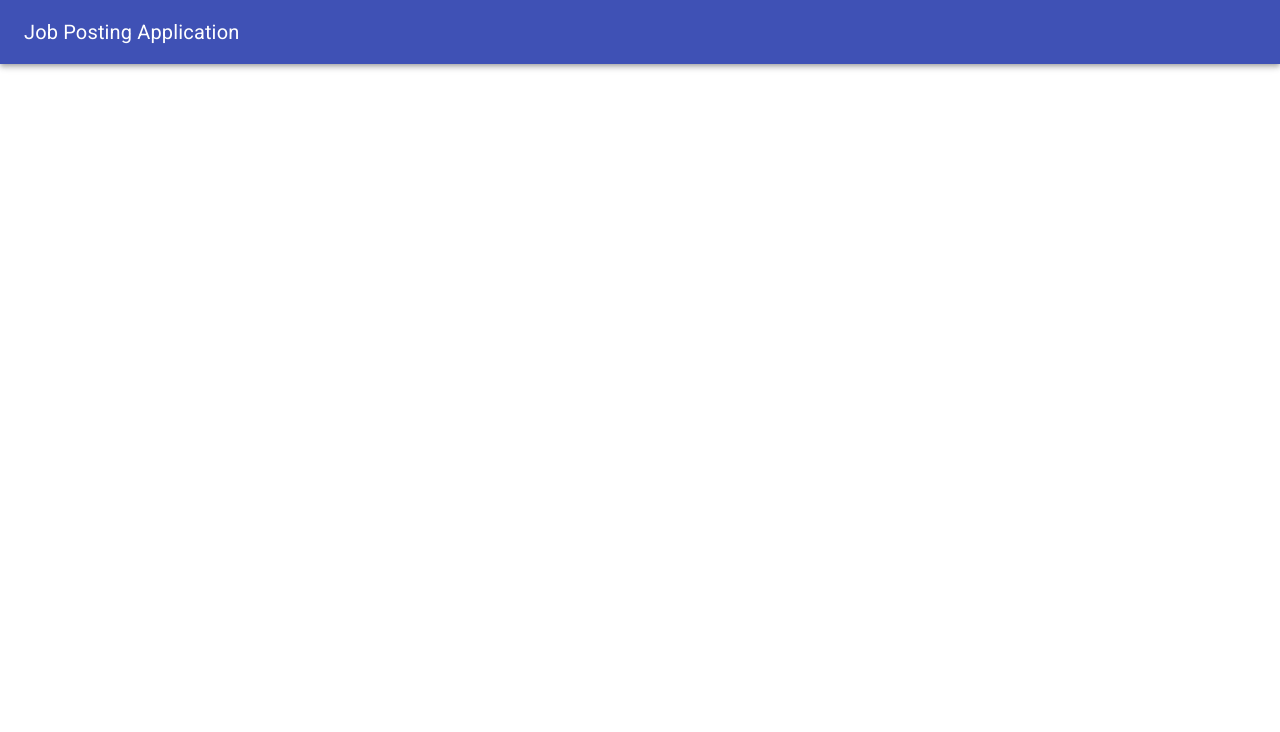
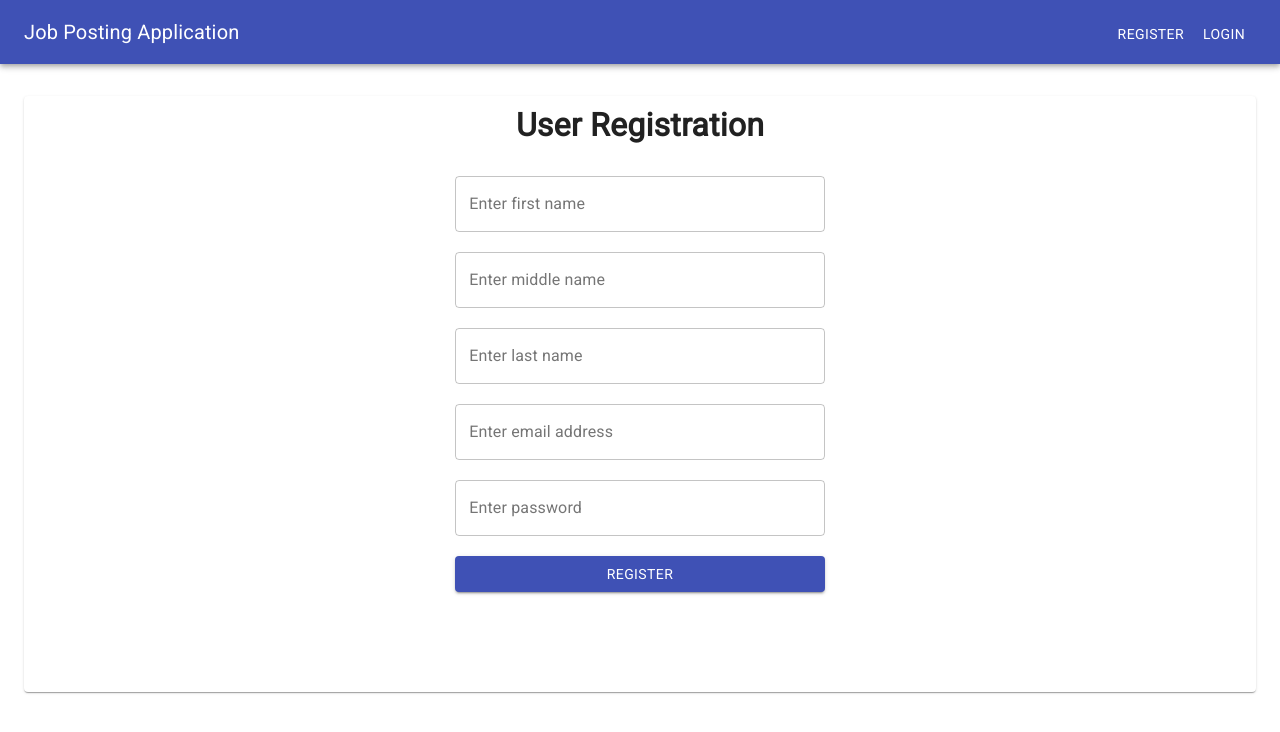
Before and after one commit to Vikas-Kumar56/job-react-udemy, a React (Create React App) app: page /register in a window 1280 px wide. Shown: the top 732 px of the page. Built offline with nearby package versions, Linux system fonts and the light colour scheme.

Commit message:
add register form

```diff
--- a/src/App.js
+++ b/src/App.js
@@ -4,6 +4,7 @@ import Layout from './components/layout';
 import JobContainer from './components/job/JobContainer';
 import LoginContainer from './components/Auth/LoginContainer';
 import AuthProvider from './components/Auth/AuthProvider';
+import RegisterContainer from './components/Auth/RegisterContainer';
 
 const App = () => {
   return (
@@ -13,6 +14,7 @@ const App = () => {
           <Switch>
             <Route exact path='/' component={JobContainer} />
             <Route exact path='/login' component={LoginContainer} />
+            <Route exact path='/register' component={RegisterContainer} />
           </Switch>
         </Layout>
       </AuthProvider>
--- a/src/components/Auth/AuthProvider.jsx
+++ b/src/components/Auth/AuthProvider.jsx
@@ -42,6 +42,11 @@ const AuthProvider = ({ children }) => {
     }
   };
 
+  const logout = () => {
+    localStorage.clear(window.location.origin);
+    setUser(null);
+  };
+
   useEffect(() => {
     const jwtToken = localStorage.getItem(window.location.origin);
 
@@ -58,6 +63,7 @@ const AuthProvider = ({ children }) => {
     return {
       loggedInuser: user,
       login,
+      logout,
     };
   }, [user]);
 
--- /dev/null
+++ b/src/components/Auth/RegisterContainer.jsx
@@ -0,0 +1,167 @@
+import React, { useState } from 'react';
+import {
+  Paper,
+  Typography,
+  TextField,
+  Button,
+  styled,
+  Snackbar,
+} from '@material-ui/core';
+import { useFormik } from 'formik';
+import * as yup from 'yup';
+import { useDispatch } from 'react-redux';
+import { useHistory } from 'react-router-dom';
+import { registerUser } from '../../features/user/userSlice';
+import { Alert } from '@material-ui/lab';
+
+const StyledPaper = styled(Paper)({
+  display: 'flex',
+  flexDirection: 'column',
+  alignItems: 'center',
+});
+
+const Heading = styled(Typography)({
+  padding: '10px',
+  fontSize: '2em',
+  fontWeight: 'bold',
+  marginBottom: '20px',
+});
+
+const StyledTextField = styled(TextField)({
+  marginBottom: '20px',
+  width: '30%',
+});
+
+const RegisterButton = styled(Button)({
+  marginBottom: '100px',
+  width: '30%',
+});
+
+const validationSchema = yup.object({
+  firstName: yup.string().required('First name is required'),
+  lastName: yup.string(),
+  middleName: yup.string(),
+  email: yup
+    .string('Enter email address')
+    .email('Enter a valid email')
+    .required('Email is required'),
+  password: yup
+    .string('Enter password')
+    .required('Password is required')
+    .min(8, 'Password should be of minimum 8 char length'),
+});
+
+const RegisterContainer = () => {
+  const dispatch = useDispatch();
+  const history = useHistory();
+  const [error, setError] = useState(null);
+  const formik = useFormik({
+    initialValues: {
+      firstName: '',
+      middleName: '',
+      lastName: '',
+      email: '',
+      password: '',
+    },
+    validationSchema,
+    onSubmit: (values) => {
+      dispatch(registerUser(values))
+        .unwrap()
+        .then(() => {
+          history.push('/login');
+        })
+        .catch((error) => {
+          setError(error.message);
+        });
+    },
+  });
+
+  const snackbarErrorView = () => {
+    return (
+      <Snackbar
+        anchorOrigin={{ vertical: 'top', horizontal: 'center' }}
+        open={error !== null}
+        autoHideDuration={6000}
+        onClose={() => setError(null)}
+      >
+        <Alert onClose={() => setError(null)} severity='error'>
+          {error}
+        </Alert>
+      </Snackbar>
+    );
+  };
+
+  return (
+    <>
+      <form autoComplete='off' noValidate onSubmit={formik.handleSubmit}>
+        <StyledPaper>
+          <Heading variant='h4'>User Registration</Heading>
+          <StyledTextField
+            name='firstName'
+            id='firstName'
+            label='Enter first name'
+            variant='outlined'
+            placeholder='Enter first name'
+            value={formik.values.firstName}
+            onChange={formik.handleChange}
+            helperText={formik.touched.firstName && formik.errors.firstName}
+            error={formik.touched.firstName && Boolean(formik.errors.firstName)}
+          />
+          <StyledTextField
+            name='middleName'
+            id='middleName'
+            label='Enter middle name'
+            variant='outlined'
+            placeholder='Enter middle name'
+            value={formik.values.middleName}
+            onChange={formik.handleChange}
+            helperText={formik.touched.middleName && formik.errors.middleName}
+            error={
+              formik.touched.middleName && Boolean(formik.errors.middleName)
+            }
+          />
+          <StyledTextField
+            name='lastName'
+            id='lastName'
+            label='Enter last name'
+            variant='outlined'
+            placeholder='Enter last name'
+            value={formik.values.lastName}
+            onChange={formik.handleChange}
+            helperText={formik.touched.lastName && formik.errors.lastName}
+            error={formik.touched.lastName && Boolean(formik.errors.lastName)}
+          />
+          <StyledTextField
+            name='email'
+            id='email'
+            label='Enter email address'
+            variant='outlined'
+            placeholder='Enter email address'
+            value={formik.values.email}
+            onChange={formik.handleChange}
+            helperText={formik.touched.email && formik.errors.email}
+            error={formik.touched.email && Boolean(formik.errors.email)}
+          />
+          <StyledTextField
+            type='password'
+            name='password'
+            id='password'
+            label='Enter password'
+            variant='outlined'
+            placeholder='Enter password'
+            value={formik.values.password}
+            onChange={formik.handleChange}
+            helperText={formik.touched.password && formik.errors.password}
+            error={formik.touched.password && Boolean(formik.errors.password)}
+          />
+          <RegisterButton type='submit' variant='contained' color='primary'>
+            Register
+          </RegisterButton>
+        </StyledPaper>
+      </form>
+      {snackbarErrorView()}
+    </>
+  );
+};
+
+export default RegisterContainer;
--- a/src/components/layout/Header.jsx
+++ b/src/components/layout/Header.jsx
@@ -1,12 +1,85 @@
 import React from 'react';
-import { AppBar, Toolbar, Typography } from '@material-ui/core';
+import {
+  AppBar,
+  Toolbar,
+  Typography,
+  Box,
+  styled,
+  Button,
+  Icon,
+} from '@material-ui/core';
+import { AccountCircleOutlined } from '@material-ui/icons';
+import { useHistory } from 'react-router-dom';
+import { useAuth } from '../Auth/AuthProvider';
+
+const StyledToolbar = styled(Toolbar)({
+  display: 'flex',
+  justifyContent: 'space-between',
+});
+
+const ActionBox = styled(Box)({
+  display: 'flex',
+  flexDirection: 'column',
+  alignItems: 'center',
+  marginTop: '5px',
+});
+
+const IconWrapper = styled(Typography)({
+  display: 'flex',
+});
+
+const LoggedInUser = styled(Icon)({
+  marginRight: '10px',
+});
 
 const Header = () => {
+  const { loggedInuser, logout } = useAuth();
+  const history = useHistory();
+
+  const handleLogout = () => {
+    logout();
+    history.push('/login');
+  };
   return (
     <AppBar position='static'>
-      <Toolbar>
+      <StyledToolbar>
         <Typography variant='h6'>Job Posting Application</Typography>
-      </Toolbar>
+        <ActionBox>
+          {loggedInuser && (
+            <IconWrapper variant='h6'>
+              <LoggedInUser>
+                <AccountCircleOutlined />
+              </LoggedInUser>
+              <span>{loggedInuser.username}</span>
+            </IconWrapper>
+          )}
+          <Box>
+            {!loggedInuser && (
+              <>
+                <Button
+                  onClick={() => history.push('/register')}
+                  variant='text'
+                  color='inherit'
+                >
+                  Register
+                </Button>
+                <Button
+                  onClick={() => history.push('/login')}
+                  variant='text'
+                  color='inherit'
+                >
+                  Login
+                </Button>
+              </>
+            )}
+            {loggedInuser && (
+              <Button onClick={handleLogout} variant='text' color='inherit'>
+                Logout
+              </Button>
+            )}
+          </Box>
+        </ActionBox>
+      </StyledToolbar>
     </AppBar>
   );
 };
--- /dev/null
+++ b/src/features/user/userSlice.js
@@ -0,0 +1,39 @@
+import { createSlice, createAsyncThunk } from '@reduxjs/toolkit';
+import axios from 'axios';
+
+import { baseUrl } from '../../config';
+
+const initialState = {
+  user: null,
+  status: 'idle',
+  error: null,
+};
+
+export const registerUser = createAsyncThunk('users/register', async (user) => {
+  const response = await axios.post(`${baseUrl}/api/v1/users`, user);
+  return response.data.userId;
+});
+
+export const userSlice = createSlice({
+  name: 'users',
+  initialState,
+  reducers: {}, // redux toolkit will create action for you
+  extraReducers: {
+    // you need to create your action
+    [registerUser.pending]: (state, action) => {
+      state.status = 'loading';
+      state.error = null;
+    },
+    [registerUser.fulfilled]: (state, action) => {
+      state.status = 'succeeded';
+      state.user = { id: action.payload };
+      state.error = null;
+    },
+    [registerUser.rejected]: (state, action) => {
+      state.status = 'failed';
+      state.error = action.error.message;
+    },
+  },
+});
+
+export default userSlice.reducer;
--- a/src/store.js
+++ b/src/store.js
@@ -1,8 +1,10 @@
 import { configureStore } from '@reduxjs/toolkit';
 import jobReducer from './features/job/jobSlice';
+import userReducer from './features/user/userSlice';
 
 export const store = configureStore({
   reducer: {
     jobs: jobReducer,
+    users: userReducer,
   },
 });
--- a/src/utils/testUtils.jsx
+++ b/src/utils/testUtils.jsx
@@ -5,12 +5,16 @@ import { Provider } from 'react-redux';
 
 // import here all your reducer
 import jobReducer from '../features/job/jobSlice';
+import userReducer from '../features/user/userSlice';
 
 function renderWithRedux(
   ui,
   {
     preloadedState,
-    store = configureStore({ reducer: { jobs: jobReducer }, preloadedState }),
+    store = configureStore({
+      reducer: { jobs: jobReducer, users: userReducer },
+      preloadedState,
+    }),
     ...renderOptions
   } = {}
 ) {
```
Also changed, not shown: 1 other file (tests, documents, lock files or other folders).
